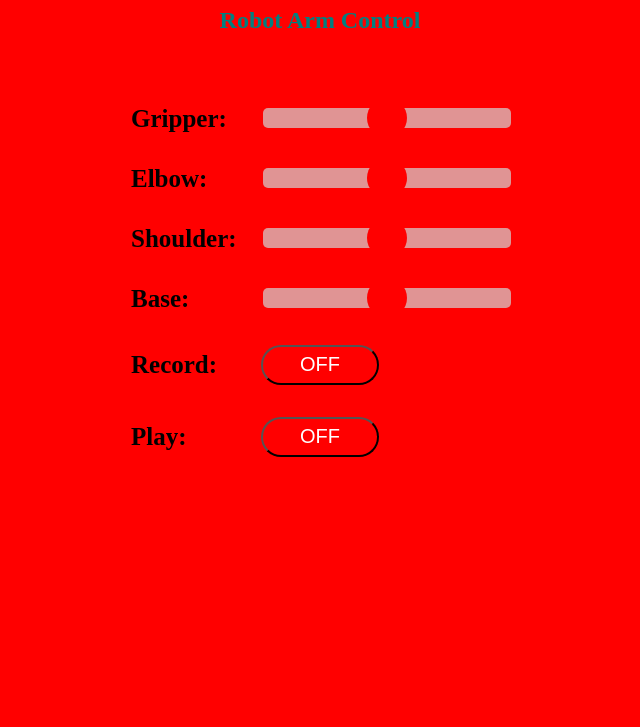
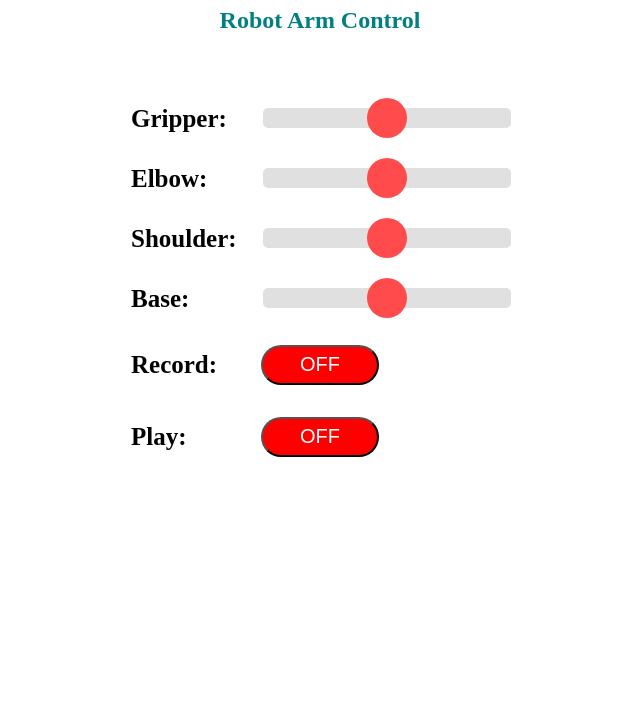
Before and after one commit to Rushi-31/robotp, a plain HTML site: page index.html in a window 1280 px wide. Shown: the part 73-800 px from the top of the page, without its empty margins (320-960 px from the left). Drawn offline with Linux system fonts and the light colour scheme.

Commit message:
Update index.html

```diff
--- a/index.html
+++ b/index.html
@@ -60,7 +60,7 @@
     </style>
 
   </head>
-  <body class="noselect" align="center" style="background-color:Red">
+  <body class="noselect" align="center" style="background-color:White">
 
     <h1 style="color: teal;text-align:center;">Hash Include Electronics</h1>
     <h2 style="color: teal;text-align:center;">Robot Arm Control</h2>
```
